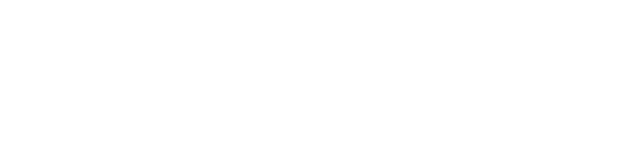
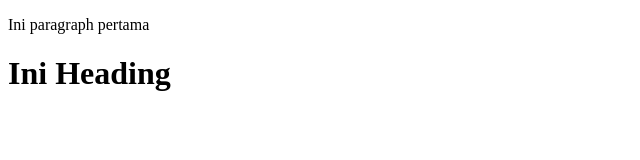
Before and after one commit to Alamnzr123/BelajarGit, a plain HTML site: page index.html in a window 1280 px wide. Shown: the whole page, without its empty margins (0-640 px from the left). Drawn offline with Linux system fonts and the light colour scheme.

Commit message:
add heading

```diff
--- a/index.html
+++ b/index.html
@@ -8,6 +8,8 @@
 </head>
 
 <body>
+    <p>Ini paragraph pertama</p>
+    <h1>Ini Heading</h1>
 
 </body>
 
```
